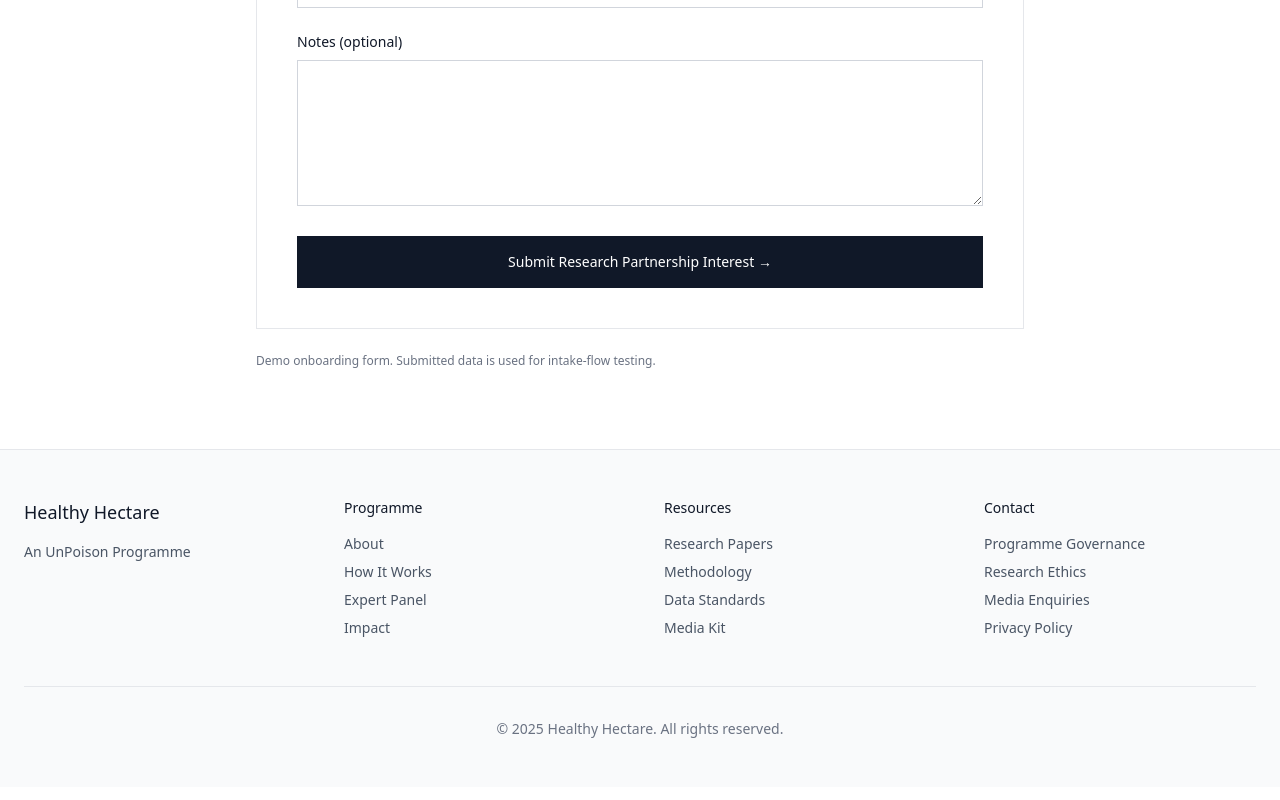
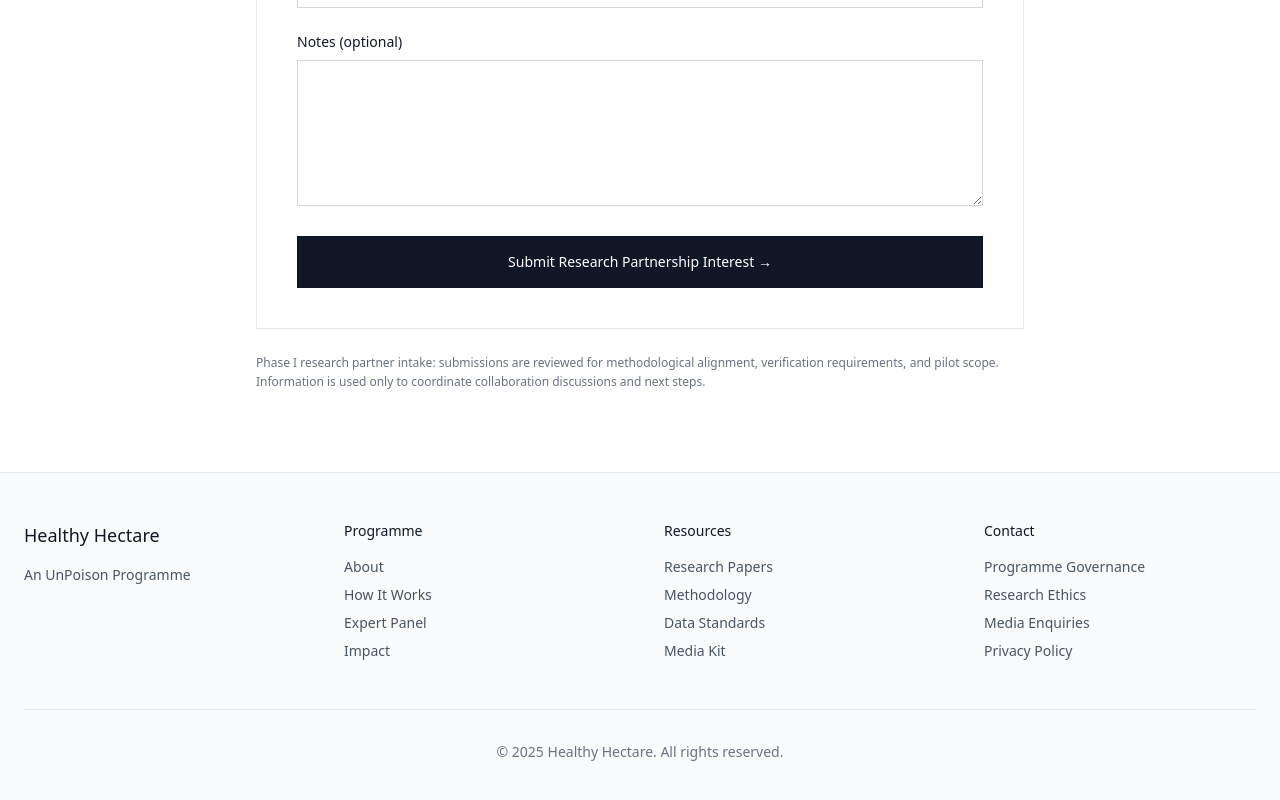
Before and after one commit to Krimchanski/healthy-hectare-demo, a React (Vite) app: page /participate/research in a window 1280 px wide. Shown: the part 653-1453 px from the top of the page. Built offline with nearby package versions, Linux system fonts and the light colour scheme.

Commit message:
B8: convert all participation forms from demo onboarding to Phase I pilot intake

```diff
--- a/src/pages/ParticipateResearch.jsx
+++ b/src/pages/ParticipateResearch.jsx
@@ -113,8 +113,10 @@ export default function ParticipateResearch() {
                         </button>
                     </form>
 
-                    <p className="text-xs text-gray-500 mt-6">
-                        Demo onboarding form. Submitted data is used for intake-flow testing.
+                    <p className="text-xs text-gray-500 mt-6 leading-relaxed">
+                        Phase I research partner intake: submissions are reviewed for methodological
+                        alignment, verification requirements, and pilot scope. Information is used
+                        only to coordinate collaboration discussions and next steps.
                     </p>
                 </div>
             </main>
```
